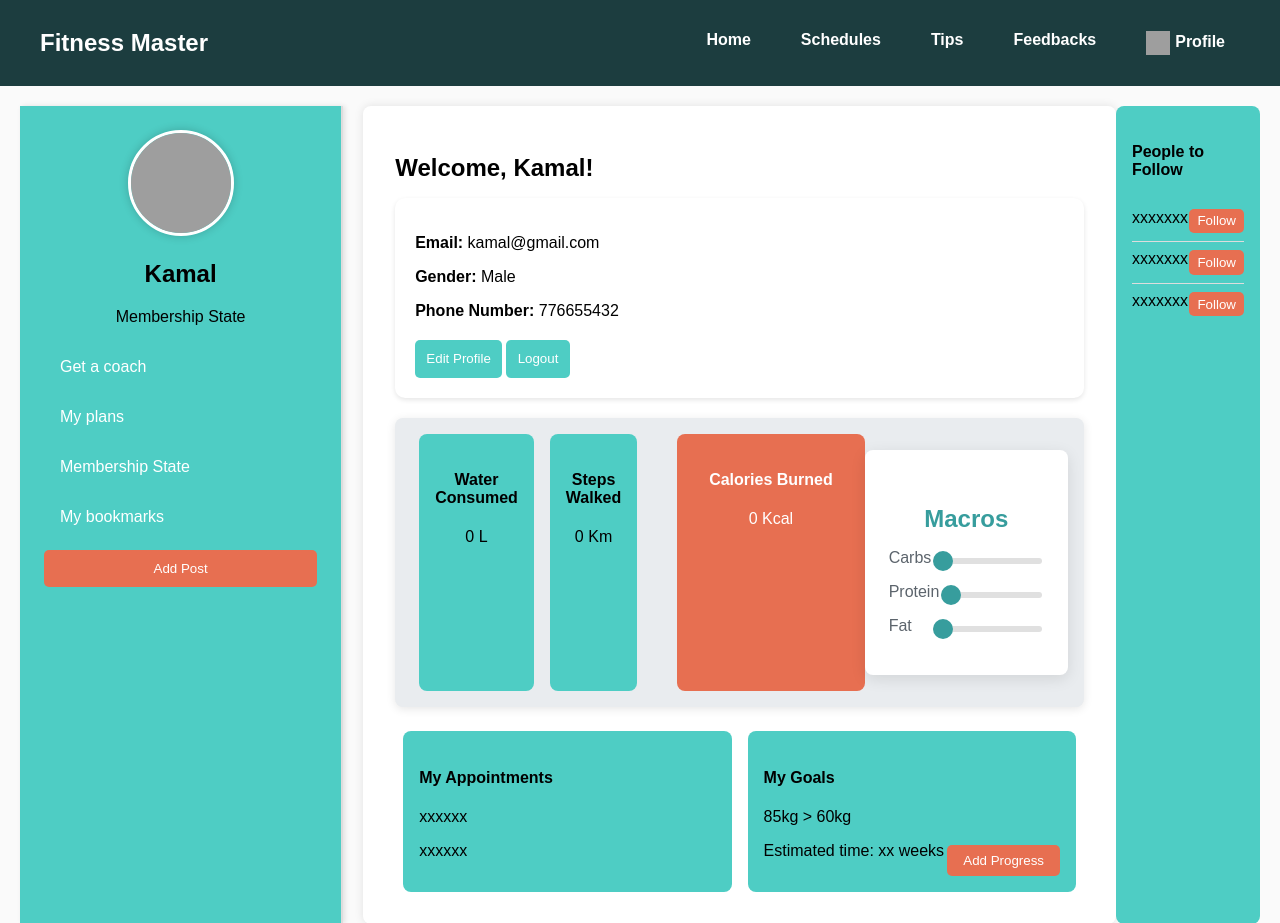
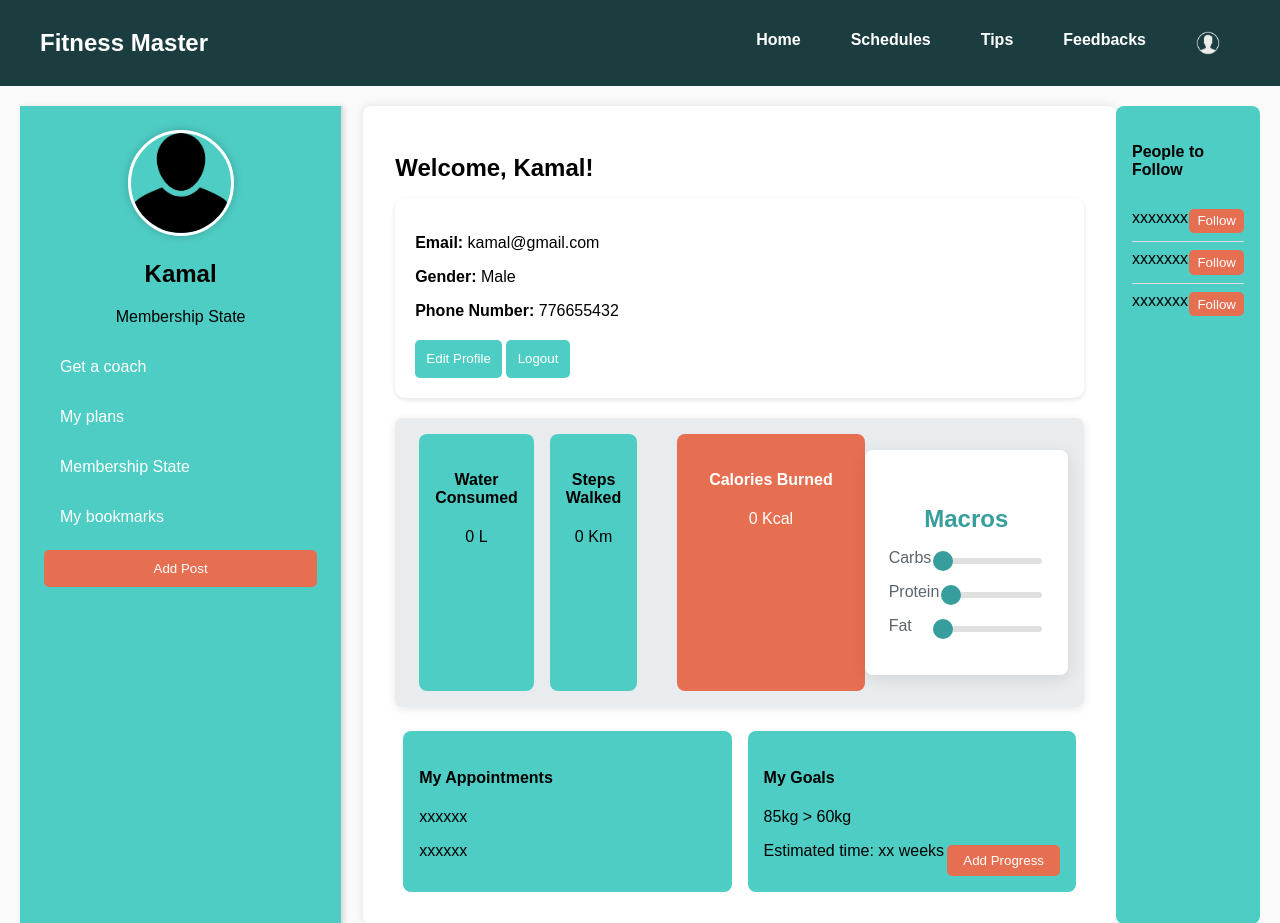
Before and after one commit to YeharaDananjaya/Project-06---Fitness-Master, a PHP site: page /profile.php in a window 1280 px wide. Shown: the top 923 px of the page. Run offline with PHP 8.4, Linux system fonts and the light colour scheme; a user stored in the database is signed in; data comes from the database, SQL or seed files in the repository; grey boxes are pictures that could not be loaded.

Commit message:
addimage

```diff
--- a/src/navbar.php
+++ b/src/navbar.php
@@ -95,7 +95,7 @@ if (isset($_POST['logout'])) {
                     </li>
                     <li class="dropdown">
                         <a href="javascript:void(0);" style="text-decoration: none; color: white; font-weight: 600; padding: 10px 15px; border-radius: 5px; position: relative;">
-                            <img src="images/profile-icon.png" alt="Profile" style="width: 24px; height: 24px; vertical-align: middle; margin-right: 5px;">Profile
+                            <img src="images/profile-icon.png" alt="Profile" style="width: 24px; height: 24px; vertical-align: middle; margin-right: 5px;">
                         </a>
                         <div class="dropdown-content">
                             <a href="profile.php">User Profile</a>
--- a/src/profile.php
+++ b/src/profile.php
@@ -112,7 +112,7 @@ if (isset($_POST['delete'])) {
 <div class="profile-container">
     <div class="sidebar">
         <div class="profile-info">
-            <img src="path_to_profile_image" alt="User Profile" class="profile-image">
+            <img src="images/profile-icon.jpg" alt="User Profile" class="profile-image">
             <h2><?php echo htmlspecialchars($user['name']); ?></h2>
             <p>Membership State</p>
         </div>
```
Also changed, not shown: src/images/profile-icon.jpg (added), src/images/profile-icon.png (added).
